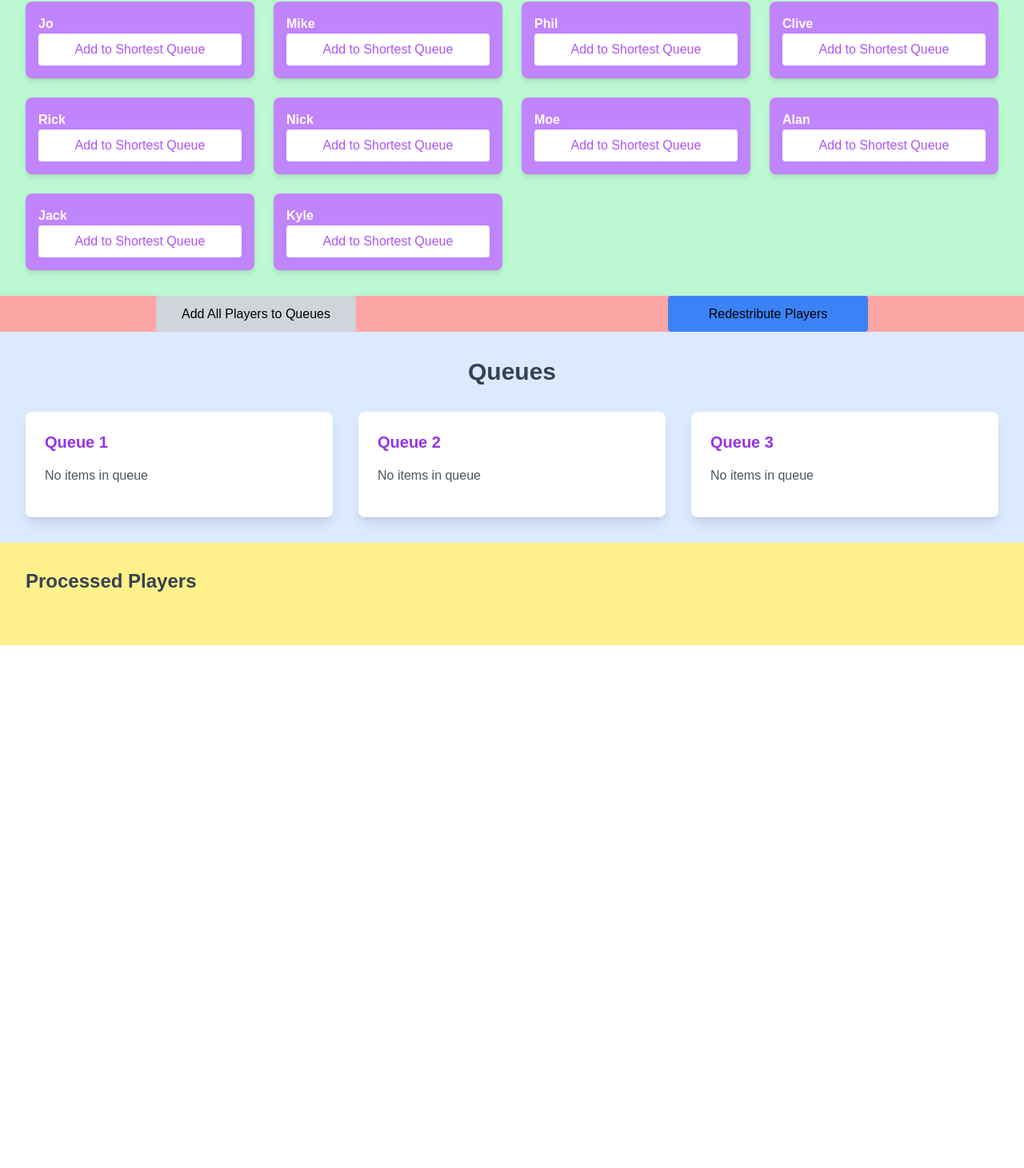
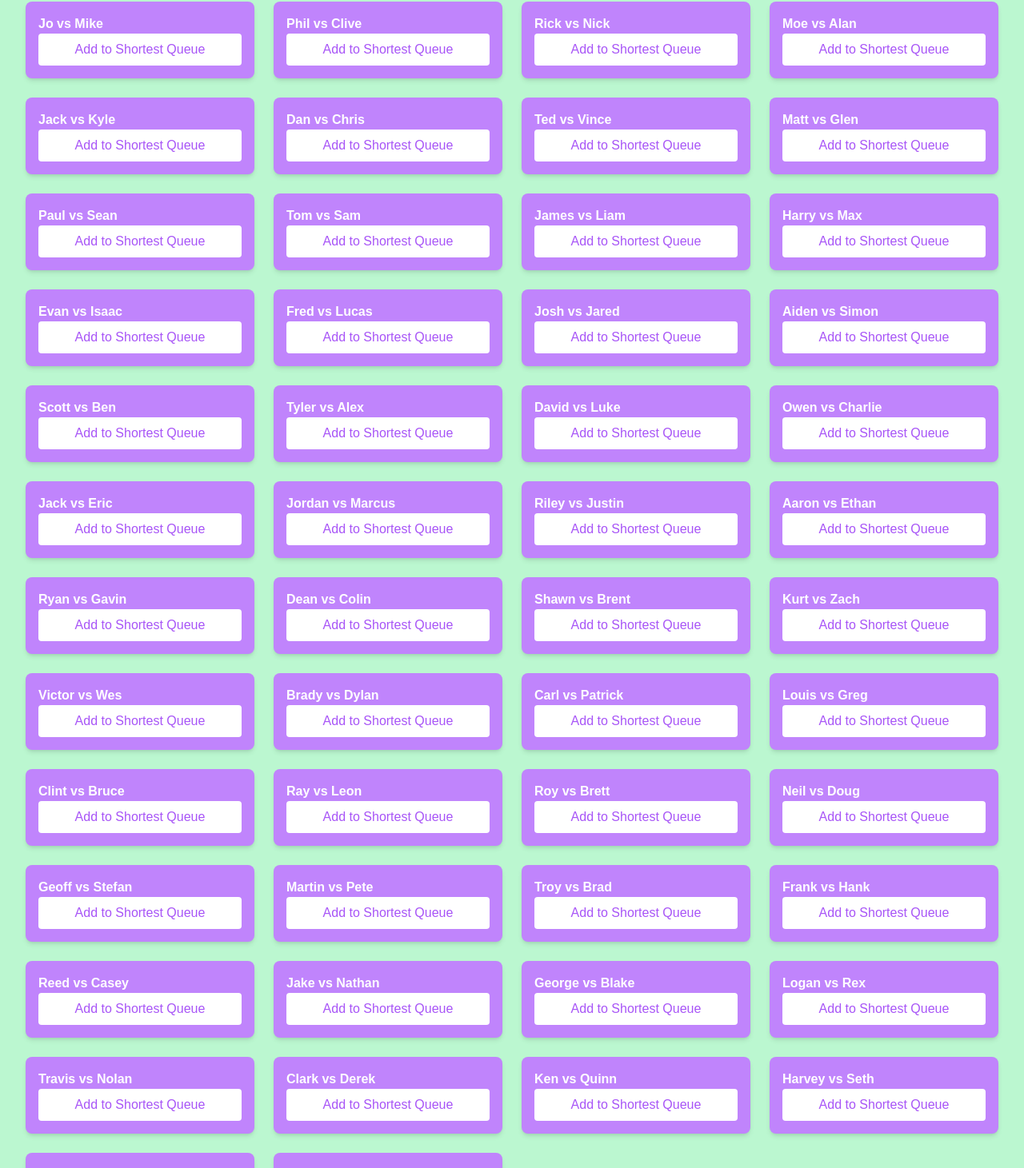
Before and after one commit to liskov-projects/q-manager, a Next.js app: page / in a window 1280 px wide. Shown: the part 118-1579 px from the top of the page at 80% size. Before the commit the page ends 925 px from the top, so only its background shows below. Built offline with nearby package versions, Linux system fonts and the light colour scheme.

Commit message:
item are pairs of players now

```diff
--- a/src/app/page.tsx
+++ b/src/app/page.tsx
@@ -376,7 +376,7 @@ function PlayersList({
         <div
           key={player.id}
           className="bg-purple-400 h-30 p-4 rounded-lg shadow-md flex flex-col justify-between">
-          <span className="text-white font-bold">{player.name}</span>
+          <span className="text-white font-bold">{player.names}</span>
           {!player.assignedToQueue && (
             <button
               onClick={() => addItemToShortestQueue(player.id)}
@@ -413,7 +413,7 @@ function ProcessedPlayers({
         <div
           key={player.id}
           className="bg-blue-400 h-30 p-4 rounded-lg shadow-md flex flex-col justify-between">
-          <span className="text-white font-bold">{player.name}</span>
+          <span className="text-white font-bold">{player.names}</span>
 
           {!player.assignedToQueue && (
             <button
@@ -470,23 +470,28 @@ function Queue({queue, setQueues, className, onProgress, index}) {
   const handleDrop = (e, targetItem) => {
     e.preventDefault();
 
+    console.log("TARGET ITEM FOR DROPPING ");
+    console.log(targetItem);
+    console.log("THE EVENT");
+    console.log(e.target.parentElement);
+
     if (!draggedItem || draggedItem.id === targetItem.id) return;
 
     const draggedIndex = queue.queueItems.findIndex(
       item => item.id === draggedItem.id
     );
-    console.log("DRAGGED INDEX ", draggedIndex);
+    // console.log("DRAGGED INDEX ", draggedIndex);
 
     const targetIndex = queue.queueItems.findIndex(item => item.id === targetItem.id);
-    console.log("TARGET INDEX ", targetIndex);
+    // console.log("TARGET INDEX ", targetIndex);
     // modifying the queue
     const updatedOrder = [...queue.queueItems];
-    console.log("UPDATEDORDER before splice ", updatedOrder);
+    // console.log("UPDATEDORDER before splice ", updatedOrder);
     // removes the draggeed item (draggedItem - what we move, 1 - how many items are removed)
     updatedOrder.splice(draggedIndex, 1); //this removes the item and places it where we want
     // inserts it back without removing any elements (target - where we're moving to; 0 - how many items are removed; draggedItem - what is placed)
     updatedOrder.splice(targetIndex, 0, draggedItem);
-    console.log("UPDATEDORDER after splice ", updatedOrder);
+    // console.log("UPDATEDORDER after splice ", updatedOrder);
 
     // FIXME: potential cause of the crash when the item is released
     setQueues(prevQueues => {
@@ -496,7 +501,7 @@ function Queue({queue, setQueues, className, onProgress, index}) {
         }
         // filter to find the Queue =>
         // ({...q, updatedOrder})
-        console.log(q);
+        // console.log(q);
         return q;
       });
     });
@@ -509,6 +514,14 @@ function Queue({queue, setQueues, className, onProgress, index}) {
       <h3 className="text-xl font-semibold text-purple-600 mb-4">
         Queue {queue.queueName}
       </h3>
+      {/* Progress Button */}
+      {queue.queueItems.length > 0 && (
+        <button
+          className="bg-purple-500 text-white py-2 px-4 rounded hover:bg-purple-600 transition-colors duration-200"
+          onClick={() => onProgress(index)}>
+          Progress Queue
+        </button>
+      )}
       {queue.queueItems.length > 0 ? (
         <ul className="mb-4">
           {queue.queueItems.map((item, idx) => (
@@ -525,15 +538,6 @@ function Queue({queue, setQueues, className, onProgress, index}) {
       ) : (
         <p className="text-gray-600 mb-4">No items in queue</p>
       )}
-
-      {/* Progress Button */}
-      {queue.queueItems.length > 0 && (
-        <button
-          className="bg-purple-500 text-white py-2 px-4 rounded hover:bg-purple-600 transition-colors duration-200"
-          onClick={() => onProgress(index)}>
-          Progress Queue
-        </button>
-      )}
     </div>
   );
 }
@@ -548,7 +552,7 @@ function QueueItem({item, className, onDragStart, onDragOver, onDrop}) {
       onDragStart={() => onDragStart(item)}
       onDragOver={e => onDragOver(e, item)}
       onDrop={e => onDrop(e, item)}>
-      {item.name}
+      {item.names}
     </li>
   );
 }
--- a/src/data/players.js
+++ b/src/data/players.js
@@ -1,104 +1,303 @@
-// get rid of id before feeding into Mongo
 const players = [
-  {id: "1", name: "Jo", category: "male", phoneNumber: "0495 333 222"},
-  {id: "2", name: "Mike", category: "male", phoneNumber: "0495 321 123"},
-  {id: "3", name: "Phil", category: "male", phoneNumber: "0455 535 321"},
-  {id: "5", name: "Clive", category: "female", phoneNumber: "0444 434 341"},
-  {id: "6", name: "Rick", category: "male", phoneNumber: "0455 905 900"},
-  {id: "7", name: "Nick", category: "male", phoneNumber: "0475 396 099"},
-  {id: "8", name: "Moe", category: "male", phoneNumber: "0434 335 654"},
-  {id: "9", name: "Alan", category: "male", phoneNumber: "0484 392 201"},
-  {id: "10", name: "Jack", category: "male", phoneNumber: "0465 478 512"},
-  {id: "11", name: "Kyle", category: "male", phoneNumber: "0493 372 282"}
-  //   {id: "12", name: "Dan", category: "male", phoneNumber: "0433 562 728"},
-  //   {id: "13", name: "Chris", category: "male", phoneNumber: "0462 563 487"},
-  //   {id: "14", name: "Ted", category: "male", phoneNumber: "0485 903 773"},
-  //   {id: "15", name: "Vince", category: "male", phoneNumber: "0466 839 281"},
-  //   {id: "16", name: "Matt", category: "male", phoneNumber: "0472 493 150"},
-  //   {id: "17", name: "Glen", category: "male", phoneNumber: "0456 783 218"},
-  //   {id: "18", name: "Paul", category: "male", phoneNumber: "0468 224 342"},
-  //   {id: "19", name: "Sean", category: "male", phoneNumber: "0457 558 924"},
-  //   {id: "20", name: "Tom", category: "male", phoneNumber: "0476 329 810"},
-  //   {id: "21", name: "Sam", category: "male", phoneNumber: "0481 123 594"},
-  //   {id: "22", name: "James", category: "male", phoneNumber: "0432 905 415"},
-  //   {id: "23", name: "Liam", category: "male", phoneNumber: "0463 329 612"},
-  //   {id: "24", name: "Harry", category: "male", phoneNumber: "0492 415 297"},
-  //   {id: "25", name: "Max", category: "male", phoneNumber: "0459 312 213"},
-  //   {id: "26", name: "Evan", category: "male", phoneNumber: "0474 897 525"},
-  //   {id: "27", name: "Isaac", category: "male", phoneNumber: "0446 932 411"},
-  //   {id: "28", name: "Fred", category: "male", phoneNumber: "0451 992 712"},
-  //   {id: "29", name: "Lucas", category: "male", phoneNumber: "0435 602 935"},
-  //   {id: 30, name: "Josh", category: "male", phoneNumber: "0497 223 919"},
-  //   {id: 31, name: "Jared", category: "male", phoneNumber: "0467 553 821"},
-  //   {id: 32, name: "Aiden", category: "male", phoneNumber: "0458 663 924"},
-  //   {id: 33, name: "Simon", category: "male", phoneNumber: "0487 223 412"},
-  //   {id: 34, name: "Scott", category: "male", phoneNumber: "0448 993 624"},
-  //   {id: 35, name: "Ben", category: "male", phoneNumber: "0494 731 402"},
-  //   {id: 36, name: "Tyler", category: "male", phoneNumber: "0462 584 101"},
-  //   {id: 37, name: "Alex", category: "male", phoneNumber: "0483 498 132"},
-  //   {id: 38, name: "David", category: "male", phoneNumber: "0456 924 410"},
-  //   {id: 39, name: "Luke", category: "male", phoneNumber: "0431 504 320"},
-  //   {id: 40, name: "Owen", category: "male", phoneNumber: "0476 902 417"},
-  //   {id: 41, name: "Charlie", category: "male", phoneNumber: "0493 876 214"},
-  //   {id: 42, name: "Jack", category: "male", phoneNumber: "0439 732 221"},
-  //   {id: 43, name: "Eric", category: "male", phoneNumber: "0482 923 117"},
-  //   {id: 44, name: "Jordan", category: "male", phoneNumber: "0469 153 381"},
-  //   {id: 45, name: "Marcus", category: "male", phoneNumber: "0489 914 228"},
-  //   {id: 46, name: "Riley", category: "male", phoneNumber: "0459 441 413"},
-  //   {id: 47, name: "Justin", category: "male", phoneNumber: "0437 929 421"},
-  //   {id: 48, name: "Aaron", category: "male", phoneNumber: "0445 830 221"},
-  //   {id: 49, name: "Ethan", category: "male", phoneNumber: "0454 589 121"},
-  //   {id: 50, name: "Ryan", category: "male", phoneNumber: "0498 200 412"},
-  //   {id: 51, name: "Gavin", category: "male", phoneNumber: "0475 115 239"},
-  //   {id: 52, name: "Dean", category: "male", phoneNumber: "0466 392 710"},
-  //   {id: 53, name: "Colin", category: "male", phoneNumber: "0485 573 914"},
-  //   {id: 54, name: "Shawn", category: "male", phoneNumber: "0451 473 392"},
-  //   {id: 55, name: "Brent", category: "male", phoneNumber: "0463 492 111"},
-  //   {id: 56, name: "Kurt", category: "male", phoneNumber: "0486 400 905"},
-  //   {id: 57, name: "Zach", category: "male", phoneNumber: "0443 819 213"},
-  //   {id: 58, name: "Victor", category: "male", phoneNumber: "0469 561 401"},
-  //   {id: 59, name: "Wes", category: "male", phoneNumber: "0482 629 002"},
-  //   {id: 60, name: "Brady", category: "male", phoneNumber: "0453 934 120"},
-  //   {id: 61, name: "Dylan", category: "male", phoneNumber: "0438 593 426"},
-  //   {id: 62, name: "Carl", category: "male", phoneNumber: "0465 928 117"},
-  //   {id: 63, name: "Patrick", category: "male", phoneNumber: "0479 823 220"},
-  //   {id: 64, name: "Louis", category: "male", phoneNumber: "0481 105 222"},
-  //   {id: 65, name: "Greg", category: "male", phoneNumber: "0444 722 199"},
-  //   {id: 66, name: "Clint", category: "male", phoneNumber: "0463 712 914"},
-  //   {id: 67, name: "Bruce", category: "male", phoneNumber: "0457 802 110"},
-  //   {id: 68, name: "Ray", category: "male", phoneNumber: "0433 649 131"},
-  //   {id: 69, name: "Leon", category: "male", phoneNumber: "0449 772 420"},
-  //   {id: 70, name: "Roy", category: "male", phoneNumber: "0496 892 314"},
-  //   {id: 71, name: "Brett", category: "male", phoneNumber: "0471 530 213"},
-  //   {id: 72, name: "Neil", category: "male", phoneNumber: "0458 402 124"},
-  //   {id: 73, name: "Doug", category: "male", phoneNumber: "0484 811 622"},
-  //   {id: 74, name: "Geoff", category: "male", phoneNumber: "0462 995 335"},
-  //   {id: 75, name: "Stefan", category: "male", phoneNumber: "0447 883 522"},
-  //   {id: 76, name: "Martin", category: "male", phoneNumber: "0477 882 211"},
-  //   {id: 77, name: "Pete", category: "male", phoneNumber: "0436 634 392"},
-  //   {id: 78, name: "Troy", category: "male", phoneNumber: "0491 484 314"},
-  //   {id: 79, name: "Brad", category: "male", phoneNumber: "0483 234 915"},
-  //   {id: 80, name: "Frank", category: "male", phoneNumber: "0443 119 430"},
-  //   {id: 81, name: "Hank", category: "male", phoneNumber: "0478 331 524"},
-  //   {id: 82, name: "Reed", category: "male", phoneNumber: "0459 223 419"},
-  //   {id: 83, name: "Casey", category: "male", phoneNumber: "0439 559 612"},
-  //   {id: 84, name: "Jake", category: "male", phoneNumber: "0442 438 712"},
-  //   {id: 85, name: "Nathan", category: "male", phoneNumber: "0490 204 534"},
-  //   {id: 86, name: "George", category: "male", phoneNumber: "0469 314 509"},
-  //   {id: 87, name: "Blake", category: "male", phoneNumber: "0487 394 632"},
-  //   {id: 88, name: "Logan", category: "male", phoneNumber: "0468 532 323"},
-  //   {id: 89, name: "Rex", category: "male", phoneNumber: "0454 982 620"},
-  //   {id: 90, name: "Travis", category: "male", phoneNumber: "0471 382 920"},
-  //   {id: 91, name: "Nolan", category: "male", phoneNumber: "0438 204 233"},
-  //   {id: 92, name: "Clark", category: "male", phoneNumber: "0480 725 442"},
-  //   {id: 93, name: "Derek", category: "male", phoneNumber: "0467 113 233"},
-  //   {id: 94, name: "Ken", category: "male", phoneNumber: "0472 423 615"},
-  //   {id: 95, name: "Quinn", category: "male", phoneNumber: "0434 991 523"},
-  //   {id: 96, name: "Harvey", category: "male", phoneNumber: "0489 331 928"},
-  //   {id: 97, name: "Seth", category: "male", phoneNumber: "0460 292 914"},
-  //   {id: 98, name: "Ed", category: "male", phoneNumber: "0499 905 392"},
-  //   {id: 99, name: "Ian", category: "male", phoneNumber: "0437 663 721"},
-  //   {id: 100, name: "Tommy", category: "male", phoneNumber: "0482 330 113"}
+  {
+    id: "1",
+    names: "Jo vs Mike",
+    category: "male",
+    phoneNumbers: ["0495 333 222", "0495 321 123"]
+  },
+  {
+    id: "2",
+    names: "Phil vs Clive",
+    category: "male",
+    phoneNumbers: ["0455 535 321", "0444 434 341"]
+  },
+  {
+    id: "3",
+    names: "Rick vs Nick",
+    category: "male",
+    phoneNumbers: ["0455 905 900", "0475 396 099"]
+  },
+  {
+    id: "4",
+    names: "Moe vs Alan",
+    category: "male",
+    phoneNumbers: ["0434 335 654", "0484 392 201"]
+  },
+  {
+    id: "5",
+    names: "Jack vs Kyle",
+    category: "male",
+    phoneNumbers: ["0465 478 512", "0493 372 282"]
+  },
+  {
+    id: "6",
+    names: "Dan vs Chris",
+    category: "male",
+    phoneNumbers: ["0433 562 728", "0462 563 487"]
+  },
+  {
+    id: "7",
+    names: "Ted vs Vince",
+    category: "male",
+    phoneNumbers: ["0485 903 773", "0466 839 281"]
+  },
+  {
+    id: "8",
+    names: "Matt vs Glen",
+    category: "male",
+    phoneNumbers: ["0472 493 150", "0456 783 218"]
+  },
+  {
+    id: "9",
+    names: "Paul vs Sean",
+    category: "male",
+    phoneNumbers: ["0468 224 342", "0457 558 924"]
+  },
+  {
+    id: "10",
+    names: "Tom vs Sam",
+    category: "male",
+    phoneNumbers: ["0476 329 810", "0481 123 594"]
+  },
+  {
+    id: "11",
+    names: "James vs Liam",
+    category: "male",
+    phoneNumbers: ["0432 905 415", "0463 329 612"]
+  },
+  {
+    id: "12",
+    names: "Harry vs Max",
+    category: "male",
+    phoneNumbers: ["0492 415 297", "0459 312 213"]
+  },
+  {
+    id: "13",
+    names: "Evan vs Isaac",
+    category: "male",
+    phoneNumbers: ["0474 897 525", "0446 932 411"]
+  },
+  {
+    id: "14",
+    names: "Fred vs Lucas",
+    category: "male",
+    phoneNumbers: ["0451 992 712", "0435 602 935"]
+  },
+  {
+    id: "15",
+    names: "Josh vs Jared",
+    category: "male",
+    phoneNumbers: ["0497 223 919", "0467 553 821"]
+  },
+  {
+    id: "16",
+    names: "Aiden vs Simon",
+    category: "male",
+    phoneNumbers: ["0458 663 924", "0487 223 412"]
+  },
+  {
+    id: "17",
+    names: "Scott vs Ben",
+    category: "male",
+    phoneNumbers: ["0448 993 624", "0494 731 402"]
+  },
+  {
+    id: "18",
+    names: "Tyler vs Alex",
+    category: "male",
+    phoneNumbers: ["0462 584 101", "0483 498 132"]
+  },
+  {
+    id: "19",
+    names: "David vs Luke",
+    category: "male",
+    phoneNumbers: ["0456 924 410", "0431 504 320"]
+  },
+  {
+    id: "20",
+    names: "Owen vs Charlie",
+    category: "male",
+    phoneNumbers: ["0476 902 417", "0493 876 214"]
+  },
+  {
+    id: "21",
+    names: "Jack vs Eric",
+    category: "male",
+    phoneNumbers: ["0439 732 221", "0482 923 117"]
+  },
+  {
+    id: "22",
+    names: "Jordan vs Marcus",
+    category: "male",
+    phoneNumbers: ["0469 153 381", "0489 914 228"]
+  },
+  {
+    id: "23",
+    names: "Riley vs Justin",
+    category: "male",
+    phoneNumbers: ["0459 441 413", "0437 929 421"]
+  },
+  {
+    id: "24",
+    names: "Aaron vs Ethan",
+    category: "male",
+    phoneNumbers: ["0445 830 221", "0454 589 121"]
+  },
+  {
+    id: "25",
+    names: "Ryan vs Gavin",
+    category: "male",
+    phoneNumbers: ["0498 200 412", "0475 115 239"]
+  },
+  {
+    id: "26",
+    names: "Dean vs Colin",
+    category: "male",
+    phoneNumbers: ["0466 392 710", "0485 573 914"]
+  },
+  {
+    id: "27",
+    names: "Shawn vs Brent",
+    category: "male",
+    phoneNumbers: ["0451 473 392", "0463 492 111"]
+  },
+  {
+    id: "28",
+    names: "Kurt vs Zach",
+    category: "male",
+    phoneNumbers: ["0486 400 905", "0443 819 213"]
+  },
+  {
+    id: "29",
+    names: "Victor vs Wes",
+    category: "male",
+    phoneNumbers: ["0469 561 401", "0482 629 002"]
+  },
+  {
+    id: "30",
+    names: "Brady vs Dylan",
+    category: "male",
+    phoneNumbers: ["0453 934 120", "0438 593 426"]
+  },
+  {
+    id: "31",
+    names: "Carl vs Patrick",
+    category: "male",
+    phoneNumbers: ["0465 928 117", "0479 823 220"]
+  },
+  {
+    id: "32",
+    names: "Louis vs Greg",
+    category: "male",
+    phoneNumbers: ["0481 105 222", "0444 722 199"]
+  },
+  {
+    id: "33",
+    names: "Clint vs Bruce",
+    category: "male",
+    phoneNumbers: ["0463 712 914", "0457 802 110"]
+  },
+  {
+    id: "34",
+    names: "Ray vs Leon",
+    category: "male",
+    phoneNumbers: ["0433 649 131", "0449 772 420"]
+  },
+  {
+    id: "35",
+    names: "Roy vs Brett",
+    category: "male",
+    phoneNumbers: ["0496 892 314", "0471 530 213"]
+  },
+  {
+    id: "36",
+    names: "Neil vs Doug",
+    category: "male",
+    phoneNumbers: ["0458 402 124", "0484 811 622"]
+  },
+  {
+    id: "37",
+    names: "Geoff vs Stefan",
+    category: "male",
+    phoneNumbers: ["0462 995 335", "0447 883 522"]
+  },
+  {
+    id: "38",
+    names: "Martin vs Pete",
+    category: "male",
+    phoneNumbers: ["0477 882 211", "0436 634 392"]
+  },
+  {
+    id: "39",
+    names: "Troy vs Brad",
+    category: "male",
+    phoneNumbers: ["0491 484 314", "0483 234 915"]
+  },
+  {
+    id: "40",
+    names: "Frank vs Hank",
+    category: "male",
+    phoneNumbers: ["0443 119 430", "0478 331 524"]
+  },
+  {
+    id: "41",
+    names: "Reed vs Casey",
+    category: "male",
+    phoneNumbers: ["0459 223 419", "0439 559 612"]
+  },
+  {
+    id: "42",
+    names: "Jake vs Nathan",
+    category: "male",
+    phoneNumbers: ["0442 438 712", "0490 204 534"]
+  },
+  {
+    id: "43",
+    names: "George vs Blake",
+    category: "male",
+    phoneNumbers: ["0469 314 509", "0487 394 632"]
+  },
+  {
+    id: "44",
+    names: "Logan vs Rex",
+    category: "male",
+    phoneNumbers: ["0468 532 323", "0454 982 620"]
+  },
+  {
+    id: "45",
+    names: "Travis vs Nolan",
+    category: "male",
+    phoneNumbers: ["0471 382 920", "0438 204 233"]
+  },
+  {
+    id: "46",
+    names: "Clark vs Derek",
+    category: "male",
+    phoneNumbers: ["0480 725 442", "0467 113 233"]
+  },
+  {
+    id: "47",
+    names: "Ken vs Quinn",
+    category: "male",
+    phoneNumbers: ["0472 423 615", "0434 991 523"]
+  },
+  {
+    id: "48",
+    names: "Harvey vs Seth",
+    category: "male",
+    phoneNumbers: ["0489 331 928", "0460 292 914"]
+  },
+  {
+    id: "49",
+    names: "Ed vs Ian",
+    category: "male",
+    phoneNumbers: ["0499 905 392", "0437 663 721"]
+  },
+  {
+    id: "50",
+    names: "Tommy vs Mike",
+    category: "male",
+    phoneNumbers: ["0482 330 113", "0495 321 123"]
+  }
 ];
-
 export default players;
```
